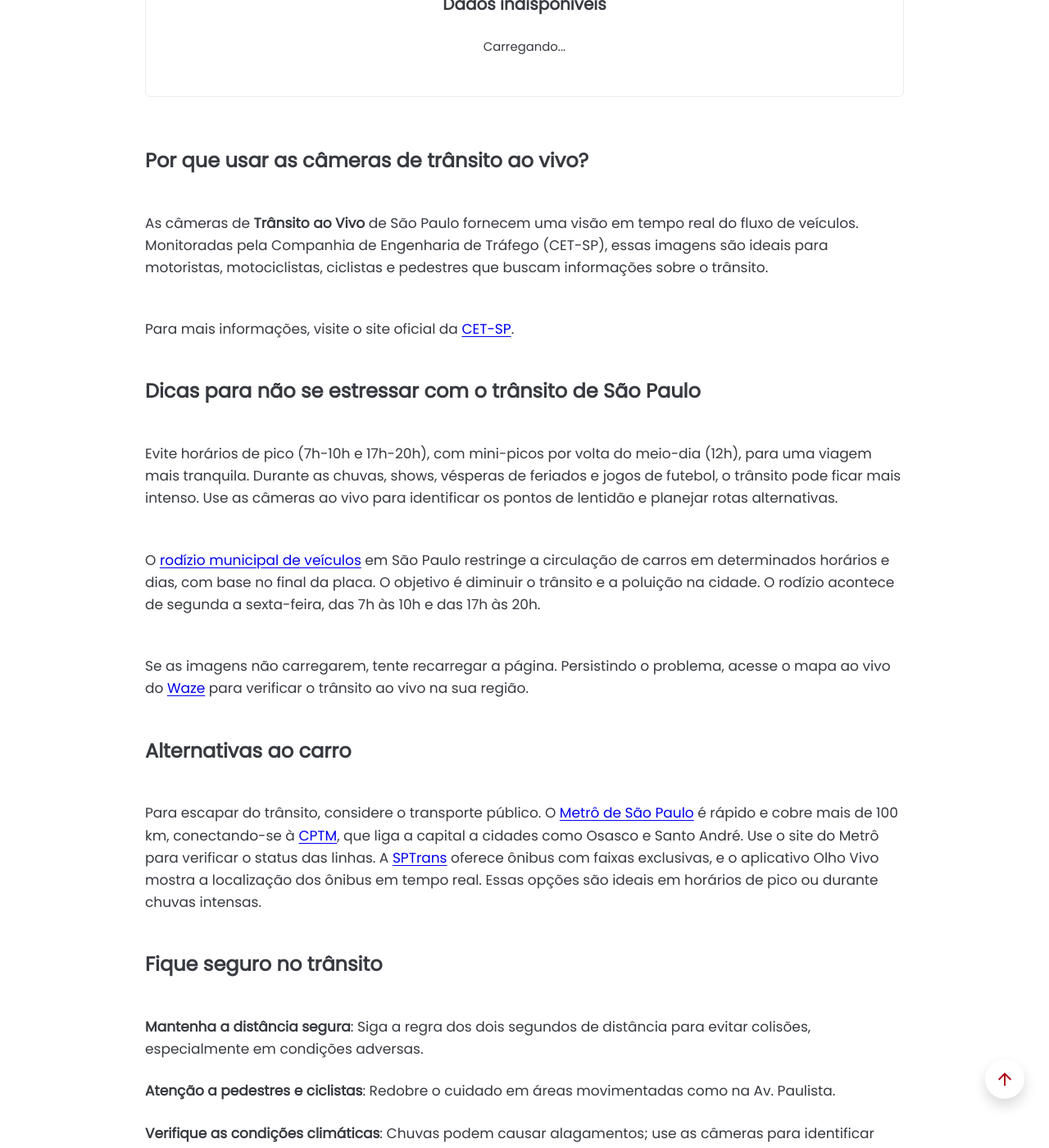
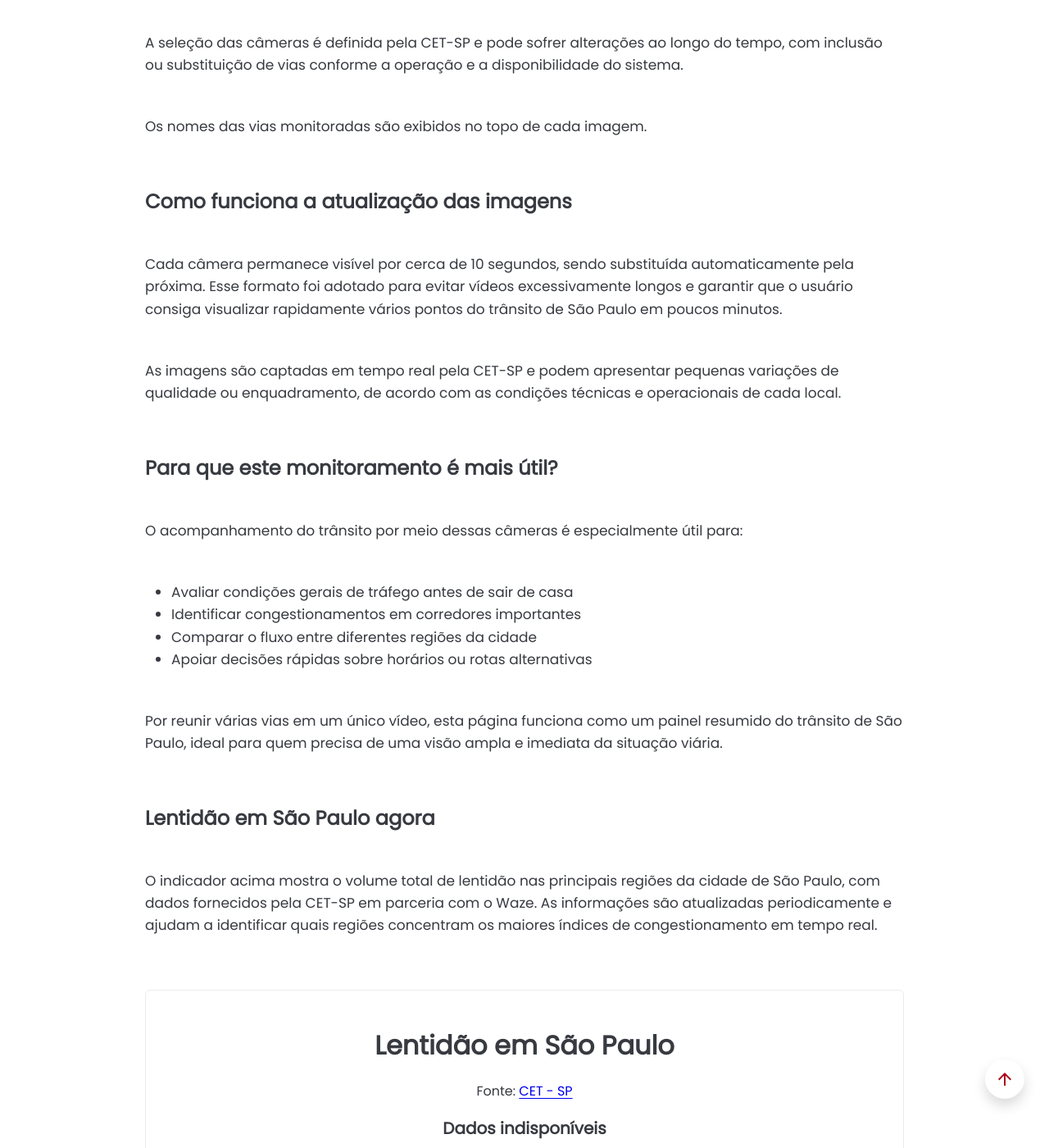
Before and after one commit to Sergio-Damm/transitoaovivo, a Jekyll site: the page built from pages/transito-cetsp-1/index.html, in a window 1280 px wide and 1400 px high, scrolled down 1633 px. Shown: the whole window at 82% size. Built offline with Jekyll 4.4.1, drawn with Linux system fonts in a browser that asks for light colours; comment, search, counter and statistics services are not loaded; some of the changed text lies outside the part shown.

Commit message:
New texts for cams cet 1 and 2

```diff
--- a/pages/transito-cetsp-1/index.html
+++ b/pages/transito-cetsp-1/index.html
@@ -11,8 +11,8 @@
 	<div class="row">
         <div class="col-lg-10 mx-auto text-center">
 			<div class='pt-5 mb-4'>
-				<h1 class='fs-2 fw-bold'>Trânsito ao Vivo - São Paulo</h1>
-				<p class="fs-6">Imagens: <a class="link-externo" href="https://noticias.r7.com/mobilidade/" target="_blank" rel="nofollow">r7.com</a> e <a class="link-externo" href="https://cameras.cetsp.com.br/View/Cam.aspx" target="_blank" rel="nofollow">CET - SP</a></p>
+				<h1 class='fs-2 fw-bold'>Trânsito ao vivo em São Paulo com câmeras da CET-SP</h1>
+				<p class="small text-muted pt-3">Imagens: <a class="link-externo" href="https://noticias.r7.com/mobilidade/" target="_blank" rel="nofollow">r7.com</a> e <a class="link-externo" href="https://cameras.cetsp.com.br/View/Cam.aspx" target="_blank" rel="nofollow">CET - SP</a></p>
 			</div>
 <!-- ================================================================================================================= -->
 <div class="ad-container-wrapper text-center">
@@ -33,26 +33,38 @@
 					class="rounded-3"
     				width="853"
     				height="480"
-					alt="Câmeras CET - SP"
+					title="Câmeras de trânsito ao vivo da CET-SP em São Paulo"
     				src="https://www.youtube.com/embed/L4Vu0bsWr8Y?autoplay=1&mute=1&modestbranding=1&rel=0"
     				frameborder="0"
     				allow="accelerometer; autoplay; clipboard-write; encrypted-media; gyroscope; picture-in-picture"
     				allowfullscreen>
 				</iframe>
           	</div>
-      		<div class="mt-3">
-				<p class='fs-6'>Imagens atualizadas a cada 10 segundos</p>
-			</div>
   			<div class="d-grid gap-2 d-md-block mx-auto py-3 text-center mb-5">
 				<a href="{{ site.baseurl }}/transito-cetsp-2/" class="btn btn-secondary px-5 lg-my-2 mx-auto">Ver mais câmeras CET 2</a>
 				<a href="{{ site.baseurl }}/transito-cetsp-3/" class="btn btn-secondary px-5 lg-my-2 mx-auto">Ver mais câmeras CET 3</a>
 			</div>
       		<div class="text-start mb-5">
-				<h2 class="fs-4 fw-bold mb-5">Câmeras de Trânsito ao Vivo em São Paulo</h2>
-				<p class='mb-5'>Acompanhe o <span class="fw-bold">Trânsito ao Vivo</span> em São Paulo com as câmeras da <a class="link-externo" href="https://www.cetsp.com.br/" target="_blank" rel="nofollow">CET-SP</a> (Companhia de Engenharia de Tráfego de São Paulo).
-				<p class='mb-5'>Imagens em tempo real para ajudar você a planejar a sua rota e evitar congestionamentos.</p>
-				<p class='fs-4 fw-bold mb-5'>Vias monitoradas</p>
-				<p class='mb-5'>Marginal Tietê, Marginal Pinheiros, Av. Paulista, Av. Radial Leste, Av. 23 de Maio, Av. Nove de Julho, Av. Brigadeiro Faria Lima, Av. Pacaembú, Av. Ibirapuera, Av. Ruben Berta, Av. Nove de Julho, Av. Brigadeiro Luís Antônio, Av. Presidente Castelo Branco, Av. Salim Farah Maluf, etc.</p>
+				<h2 class="fs-4 fw-bold mb-5">Trânsito ao vivo com câmeras da CET em São Paulo</h2>
+				<p class='mb-5'>Nesta página você acompanha imagens de trânsito ao vivo da <a class="link-externo" href="https://www.cetsp.com.br/" target="_blank" rel="nofollow">CET-SP</a> (Companhia de Engenharia de Tráfego de São Paulo), atualizadas automaticamente a cada 10 segundos, reunindo diversas câmeras distribuídas pelas principais vias da cidade.</p>
+				<p class='mb-5'>O vídeo exibido acima não mostra apenas uma rua ou avenida específica. Ele apresenta um conjunto rotativo de aproximadamente 10 câmeras, permitindo visualizar rapidamente diferentes pontos estratégicos do trânsito paulistano sem a necessidade de aguardar longos períodos para rever uma via.</p>
+			</div>
+      		<div class="text-start mb-5">
+				<h2 class='fs-4 fw-bold mb-5'>Principais vias monitoradas neste vídeo</h2>
+				<p class='mb-5'>As imagens exibidas podem incluir, entre outras, câmeras localizadas em:</p>
+					<ul class="mb-5">
+  						<li>Marginal Tietê</li>
+  						<li>Marginal Pinheiros</li>
+  						<li>Avenida Paulista</li>
+  						<li>Avenida Radial Leste</li>
+  						<li>Avenida 23 de Maio</li>
+  						<li>Avenida Nove de Julho</li>
+  						<li>Avenida Brigadeiro Faria Lima</li>
+  						<li>Avenida Pacaembú</li>
+  						<li>Avenida Ibirapuera</li>
+  						<li>Avenida Rubem Berta</li>
+					</ul>
+				<p class="mb-5">A seleção das câmeras é definida pela CET-SP e pode sofrer alterações ao longo do tempo, com inclusão ou substituição de vias conforme a operação e a disponibilidade do sistema.</p>
 				<p class="mb-5">Os nomes das vias monitoradas são exibidos no topo de cada imagem.</p>
 			</div>
 <!-- ================================================================================================================= -->
@@ -75,11 +87,51 @@
 <!-- ================================================================================================================== -->
 <div class="container">
 	<div class="row">
+		<div class="col-lg-10 mx-auto">
+			<div class='pt-3 mb-5'>
+				<h2 class="fs-4 fw-bold mb-5">Como funciona a atualização das imagens</h2>
+        		<p class="mb-5">Cada câmera permanece visível por cerca de 10 segundos, sendo substituída automaticamente pela próxima. Esse formato foi adotado para evitar vídeos excessivamente longos e garantir que o usuário consiga visualizar rapidamente vários pontos do trânsito de São Paulo em poucos minutos.</p>
+				<p class='mb-5'>As imagens são captadas em tempo real pela CET-SP e podem apresentar pequenas variações de qualidade ou enquadramento, de acordo com as condições técnicas e operacionais de cada local.</p>
+			</div>
+		</div>
+	</div>
+</div>
+<!-- ================================================================================================================== -->
+<div class="container">
+	<div class="row">
+		<div class="col-lg-10 mx-auto">
+			<div class='pt-3 mb-5'>
+				<h2 class="fs-4 fw-bold mb-5">Para que este monitoramento é mais útil?</h2>
+        		<p class="mb-5">O acompanhamento do trânsito por meio dessas câmeras é especialmente útil para:</p>
+					<ul class="mb-5">
+						<li>Avaliar condições gerais de tráfego antes de sair de casa</li>
+						<li>Identificar congestionamentos em corredores importantes</li>
+						<li>Comparar o fluxo entre diferentes regiões da cidade</li>
+						<li>Apoiar decisões rápidas sobre horários ou rotas alternativas</li>
+					</ul>
+				<p class='mb-5'>Por reunir várias vias em um único vídeo, esta página funciona como um painel resumido do trânsito de São Paulo, ideal para quem precisa de uma visão ampla e imediata da situação viária.</p>
+			</div>
+		</div>
+	</div>
+</div>
+<!-- ================================================================================================================== -->
+<div class="container">
+	<div class="row">
+		<div class="col-lg-10 mx-auto">
+			<div class='pt-3 mb-5'>
+				<h2 class="fs-4 fw-bold mb-5">Lentidão em São Paulo agora</h2>
+        		<p class="mb-5">O indicador acima mostra o volume total de lentidão nas principais regiões da cidade de São Paulo, com dados fornecidos pela CET-SP em parceria com o Waze. As informações são atualizadas periodicamente e ajudam a identificar quais regiões concentram os maiores índices de congestionamento em tempo real.</p>
+			</div>
+		</div>
+	</div>
+</div>
+<div class="container">
+	<div class="row">
         <div class="col-lg-10 mx-auto">
 			<div class='pt-3 mb-5'>
 				<div class="card card-liftshadow border-light-subtle h-100">
 					<div class="card-body mx-auto py-5">
-						<h3 class='fs-2 fw-bold text-center'>Lentidão em São Paulo</h3>
+						<h2 class='fs-2 fw-bold text-center'>Lentidão em São Paulo</h2>
  				     	<p class="fs-6 text-center pt-3">Fonte: <a class="link-externo" href="https://www.cetsp.com.br/" target="_blank" rel="nofollow">CET - SP</a></p>
 						<p class="card-text text-center fs-5 fw-bold" id="totalLentidao">Carregando...</p>
 						<ul class="list-group list-group-flush" id="regioes"></ul>
@@ -94,116 +146,13 @@
 <div class="container">
 	<div class="row">
 		<div class="col-lg-10 mx-auto">
-
 			<div class='pt-3 mb-5'>
-				<h3 class="fs-4 fw-bold mb-5">Por que usar as câmeras de trânsito ao vivo?</h3>
-        		<p class="mb-5">As câmeras de <span class="fw-bold">Trânsito ao Vivo</span> de São Paulo fornecem uma visão em tempo real do fluxo de veículos. Monitoradas pela Companhia de Engenharia de Tráfego (CET-SP), essas imagens são ideais para motoristas, motociclistas, ciclistas e pedestres que buscam informações sobre o trânsito.</p>
+				<h2 class="fs-4 fw-bold mb-5">Importante saber</h2>
+        		<p class="mb-5">Como as imagens são fornecidas diretamente pela CET-SP, não existe uma regra fixa sobre quais ruas ou avenidas aparecerão em cada vídeo. A composição pode variar conforme o dia, o horário e as prioridades operacionais do sistema.</p>
+				<p class='mb-5'>Para acompanhar outros conjuntos de câmeras organizados de forma semelhante, você também pode acessar páginas relacionadas deste site.</p>
 				<p class='mb-5'>Para mais informações, visite o site oficial da <a class="link-externo" href="https://www.cetsp.com.br/" target="_blank" rel="nofollow">CET-SP</a>.</p>
 			</div>
-
-			<div class='mb-5'>
-				<h3 class="fs-4 fw-bold mb-5">Dicas para não se estressar com o trânsito de São Paulo</h3>
-        		<p class="mb-5">Evite horários de pico (7h-10h e 17h-20h), com mini-picos por volta do meio-dia (12h), para uma viagem mais tranquila. Durante as chuvas, shows, vésperas de feriados e jogos de futebol, o trânsito pode ficar mais intenso. Use as câmeras ao vivo para identificar os pontos de lentidão e planejar rotas alternativas.</p>
-				<p class="mb-5">O <a class="link-externo" href="https://www.cetsp.com.br/consultas/rodizio-municipal/como-funciona/.aspx" target="_blank" rel="nofollow">rodízio municipal de veículos</a> em São Paulo restringe a circulação de carros em determinados horários e dias, com base no final da placa. O objetivo é diminuir o trânsito e a poluição na cidade. O rodízio acontece de segunda a sexta-feira, das 7h às 10h e das 17h às 20h.</p>
-				<p>Se as imagens não carregarem, tente recarregar a página. Persistindo o problema, acesse o mapa ao vivo do <a class="link-externo" href="https://www.transitoaovivo.com/2021/05/waze-sao-paulo.html">Waze</a> para verificar o trânsito ao vivo na sua região.</p>
-			</div>
-
-			<div class='mb-5'>
-				<h3 class="fs-4 fw-bold mb-5">Alternativas ao carro</h3>
-				<p class="mb-5">Para escapar do trânsito, considere o transporte público. O <a class="link-externo" href="https://www.metro.sp.gov.br/pt_BR/" target="_blank" rel="nofollow">Metrô de São Paulo</a> é rápido e cobre mais de 100 km, conectando-se à <a class="link-externo" href="https://www.cptm.sp.gov.br/cptm" target="_blank" rel="nofollow">CPTM</a>, que liga a capital a cidades como Osasco e Santo André. Use o site do Metrô para verificar o status das linhas. A <a class="link-externo" href="https://www.sptrans.com.br/" target="_blank" rel="nofollow">SPTrans</a> oferece ônibus com faixas exclusivas, e o aplicativo Olho Vivo mostra a localização dos ônibus em tempo real. Essas opções são ideais em horários de pico ou durante chuvas intensas.</p>
-			</div>
-
-			<div class='mb-5'>
-				<h3 class="fs-4 fw-bold mb-5">Fique seguro no trânsito</h3>
-				<p class="mb-4"><span class="fw-bold">Mantenha a distância segura</span>: Siga a regra dos dois segundos de distância para evitar colisões, especialmente em condições adversas.</p>
-				<p class="mb-4"><span class="fw-bold">Atenção a pedestres e ciclistas</span>: Redobre o cuidado em áreas movimentadas como na Av. Paulista.</p>
-				<p class="mb-5"><span class="fw-bold">Verifique as condições climáticas</span>: Chuvas podem causar alagamentos; use as câmeras para identificar pontos críticos.</p>
-			</div>
-
 		</div>
 	</div>
 </div>
 <!-- ================================================================================================================= -->
-<div class="ad-container-wrapper text-center">
-<!-- inarticle\_meio2 -->
-<ins class="adsbygoogle"
-     style="display:block; text-align:center;"
-     data-ad-layout="in-article"
-     data-ad-format="fluid"
-     data-ad-client="ca-pub-8613196241841104"
-     data-ad-slot="8283233905"></ins>
-<script>
-     (adsbygoogle = window.adsbygoogle || []).push({});
-</script>
-</div>
-<!-- ================================================================================================================= -->
-<div class="container">
-	<div class="row">
-		<div class="col-lg-10 mx-auto">
-
-			<div class='pt-3 mb-5'>
-                <h3 class="fs-4 fw-bold mb-5">Guia de Segurança</h3>
-              		<p class="h5 fw-bold mb-5">Como evitar imprevistos no trânsito pesado</p>
-                	<p class="text-muted mb-4">Planejar sua rota através das câmeras de <strong>Trânsito ao Vivo</strong> é o primeiro passo para uma viagem tranquila. No entanto, a fluidez do tráfego é apenas uma parte da sua segurança.</p>
-			</div>
-
-			<div>
-                <hr class="my-4">
-			</div>
-
-			<div class='pt-3 mb-5'>
-
-                <div class="pt-4 mb-5 row g-4">
-                    <div class="col-md-6">
-                        <h4 class="h5 fw-bold mb-5">Cuidados com os Pneus</h4>
-                        <ul class="list-unstyled">
-                            <li class="mb-4">
-                                <strong>Calibragem</strong>: Os pneus são o único ponto de contato do veículo com o solo. Sua condição é crucial para a segurança.
-                            </li>
-							<li class="mb-4">
-                                <strong>Desgaste</strong>: Observe a profundidade dos sulcos. A legislação brasileira exige uma profundidade mínima de 1,6 mm.
-                            </li>
-							<li class="mb-4">
-								<strong>Balanceamento e Alinhamento</strong>: Certifique-se de que o carro esteja alinhado e balanceado. Desvios para os lados ou vibrações no volante indicam a necessidade de um ajuste profissional.
-							</li>
-                            <li>
-                                <strong>Estado Geral</strong>: Procure por cortes, bolhas, fissuras ou objetos encravados na superfície ou nas laterais dos pneus. Bolhas indicam danos estruturais e risco iminente de estouro do pneu.
-                            </li>
-                        </ul>
-                    </div>
-
-                    <div class="col-md-6">
-                        <h4 class="h5 fw-bold mb-5">Cuidados com os Freios</h4>
-                        <ul class="list-unstyled">
-                            <li class="mb-4">
-                                <strong>Nível do Fluido de Freio</strong>: Verifique o nível do reservatório do fluido de freio. Um nível baixo pode indicar vazamento ou desgaste avançado das pastilhas.
-                            </li>
-							<li class="mb-4">
-                                <strong>Pastilhas e Discos</strong>: Inspecione visualmente (se possível) o estado das pastilhas e discos de freio. Sinais de desgaste incluem espessura muito fina das pastilhas, sulcos profundos ou rebarbas nos discos.
-                            </li>
-							<li class="mb-4">
-								<strong>Sinais Sonoros e Comportamento</strong>: Preste atenção a ruídos metálicos (chiado ou raspagem) ao frear, o que geralmente indica pastilhas gastas. Se o pedal do freio estiver "borrachudo", muito baixo ou o carro puxar para um lado durante a frenagem, procure um mecânico imediatamente.
-							</li>
-                            <li>
-                                <strong>Freio de Estacionamento (Freio de Mão)</strong>: Verifique se o freio de mão funciona corretamente, segurando o veículo firmemente em subidas leves.
-                            </li>
-                        </ul>
-                    </div>
-                </div>
-
-                <div class="alert alert-info mt-4 mb-5 border-0" role="alert">
-                    <p class="py-3 mb-0">
-                        <strong>Dica de Especialistas:</strong> Hoje, as opções de <strong>seguro de carro</strong> são flexíveis, oferecendo desde coberturas completas até planos para terceiros. Estar protegido contra danos é tão importante quanto escolher o melhor caminho para fugir do congestionamento.
-                    </p>
-                </div>
-
-                <p class="my-5">
-                    Ao utilizar câmeras para monitorar ruas, avenidas e rodovias, observe também as condições climáticas; a pista molhada exige atenção redobrada.
-                </p>
-
-			</div>
-
-		</div>
-	</div>
-</div>
-<!-- ================================================================================================================== -->
```
Also changed, not shown: pages/transito-cetsp-2/index.html (+67 -40 lines).
